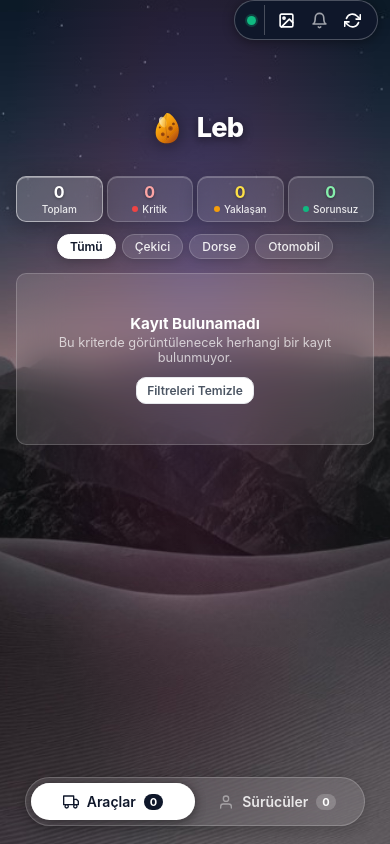
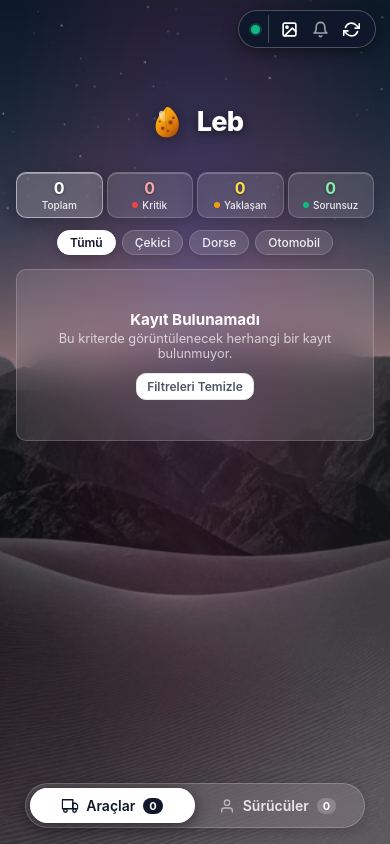
Before and after one commit to iameneskaratas/leb, a website: page index.html in a window 390 px wide. Both pictures are taken after a click on the button 286 px from the left and 20 px from the top of the page. Drawn offline with Linux system fonts and the light colour scheme; no server answers.

Commit message:
feat(v5.5.0): implement iOS Liquid Glass Bar Component rules and fix mobile capsule visibility

```diff
--- a/css/app.css
+++ b/css/app.css
@@ -1637,10 +1637,11 @@ body.theme-wallpaper .hero-title {
 
 
   /* ════════════════════════════════════════════════════════
-     MOBİL HEADER — SIFIRDAN (v5.4)
-     Header şeffaf fixed container — içindeki kapsül görünür.
-     is-scrolled HİÇ eklenmez (JS de engelliyor).
-     backdrop-filter / blur ASLA yok.
+  /* ════════════════════════════════════════════════════════
+     MOBİL HEADER — SIFIRDAN (v5.5.0)
+     Kapsül (#headerSystemBar) doğrudan bağımsız fixed elementtir.
+     Header veya parent container boyutu/scroll durumundan bağımsız
+     her zaman dikey ve yatay modda görünür kalır.
      ════════════════════════════════════════════════════════ */
 
   .leb-header,
@@ -1650,7 +1651,6 @@ body.theme-wallpaper .hero-title {
     left: 0 !important;
     right: 0 !important;
     z-index: 200 !important;
-    /* Tamamen şeffaf — arka plan yok, blur yok */
     background: transparent !important;
     background-color: transparent !important;
     border: none !important;
@@ -1658,65 +1658,65 @@ body.theme-wallpaper .hero-title {
     box-shadow: none !important;
     backdrop-filter: none !important;
     -webkit-backdrop-filter: none !important;
-    /* Safe area + buton yüksekliği kadar */
-    padding-top: env(safe-area-inset-top, 44px) !important;
-    padding-bottom: 6px !important;
-    padding-left: 12px !important;
-    padding-right: 12px !important;
+    padding: 0 !important;
+    margin: 0 !important;
+    height: 0 !important;
     pointer-events: none !important;
-    /* Sadece içerik yüksekliği kadar yer kaplar */
-    height: auto !important;
-  }
-
-  /* Tüm header içeriği gizli — yalnızca kapsül görünür */
+    overflow: visible !important;
+  }
+
   .leb-header .brand-centered,
-  .leb-header .desktop-admin-bar { display: none !important; }
+  .leb-header .desktop-admin-bar {
+    display: none !important;
+  }
 
   .leb-header-inner {
-    justify-content: flex-end !important;
+    position: static !important;
     width: 100% !important;
-  }
-
-  /* Kapsül wrapper — tıklanabilir */
+    padding: 0 !important;
+    margin: 0 !important;
+  }
+
   .leb-header .header-actions-group {
+    position: static !important;
+    pointer-events: none !important;
+  }
+
+  /* Sağ üst sistem kapsülü — doğrudan ekran koordinatlarına sabitlenir */
+  #headerSystemBar {
+    position: fixed !important;
+    top: max(10px, env(safe-area-inset-top, 10px)) !important;
+    right: max(14px, env(safe-area-inset-right, 14px)) !important;
+    z-index: 250 !important;
     pointer-events: auto !important;
-    display: flex !important;
-    align-items: center !important;
-    gap: 0 !important;
-  }
-
-  /* Kapsül — tam opak beyaz, blur yok, GPU ayrı katman */
-  #headerSystemBar {
     background: #FFFFFF !important;
     border: 1.5px solid #CBD5E1 !important;
     border-radius: 9999px !important;
-    height: 40px !important;
+    height: 38px !important;
     padding: 0 10px 0 12px !important;
     gap: 6px !important;
-    box-shadow: 0 2px 8px rgba(0,0,0,0.10) !important;
+    box-shadow: 0 4px 14px rgba(0, 0, 0, 0.1) !important;
     display: inline-flex !important;
     align-items: center !important;
-    pointer-events: auto !important;
     backdrop-filter: none !important;
     -webkit-backdrop-filter: none !important;
     filter: none !important;
     -webkit-filter: none !important;
-    transform: translate3d(0,0,0) !important;
-    -webkit-transform: translate3d(0,0,0) !important;
+    transform: translate3d(0, 0, 0) !important;
+    -webkit-transform: translate3d(0, 0, 0) !important;
     isolation: isolate !important;
   }
 
   body.theme-wallpaper #headerSystemBar {
     background: #0F172A !important;
-    border: 1.5px solid rgba(255,255,255,0.25) !important;
-    box-shadow: 0 2px 12px rgba(0,0,0,0.40) !important;
-  }
-
-
-  /* Kapsül içindeki ikonlar — kesinlikle bulanık değil */
+    border: 1.5px solid rgba(255, 255, 255, 0.25) !important;
+    box-shadow: 0 4px 16px rgba(0, 0, 0, 0.45) !important;
+  }
+
+  /* Kapsül içindeki ikonlar — kristal netliğinde */
   #headerSystemBar .leb-btn-icon {
-    width: 30px !important;
-    height: 30px !important;
+    width: 28px !important;
+    height: 28px !important;
     display: inline-flex !important;
     align-items: center !important;
     justify-content: center !important;
@@ -1784,7 +1784,6 @@ body.theme-wallpaper .hero-title {
     border-left-color: rgba(255,255,255,0.22) !important;
   }
 
-  /* Geri kalan header HTML parçaları gizli */
   .brand-centered,
   .desktop-admin-bar,
   .header-actions-group > .desktop-admin-bar { display: none !important; }
@@ -1794,35 +1793,36 @@ body.theme-wallpaper .hero-title {
     display: flex !important;
     justify-content: center !important;
     align-items: center !important;
-    margin: 2px 0 10px 0;
+    margin: 4px 0 12px 0;
   }
 
   /* ────────────────────────────────────────────────────────
      ANA İÇERİK ALANI
-     Kapsül yüksekliği kadar boşluk bırak
      ──────────────────────────────────────────────────────── */
   .leb-main {
-    padding-top: max(calc(env(safe-area-inset-top, 44px) + 58px), 102px) !important;
-    padding-bottom: max(100px, calc(80px + env(safe-area-inset-bottom))) !important;
+    padding-top: max(calc(env(safe-area-inset-top, 44px) + 52px), 94px) !important;
+    padding-bottom: max(96px, calc(76px + env(safe-area-inset-bottom))) !important;
     gap: 10px;
   }
 
   /* ════════════════════════════════════════════════════════
-     FLOATING BOTTOM DOCK — iOS LİQUID GLASS SLIDER
-     Bar hiç hareket etmez.
-     Sadece .seg-slider baloncuğu iki buton arasında kayar.
+     iOS 26+ LIQUID GLASS BAR COMPONENT SPECIFICATION
+     - Lensing over Blur: Organik refraction + vibrancy
+     - Floating & Translucent: Canlı içerik üzerinde yüzer
+     - Motion Follows Intent: Morph, stretch & spring physics
+     - No harsh dark shadows, no multi-layered nested blurs
      ════════════════════════════════════════════════════════ */
 
   .leb-segmented-wrapper {
     position: fixed !important;
-    bottom: max(18px, calc(env(safe-area-inset-bottom) + 10px)) !important;
+    bottom: max(16px, calc(env(safe-area-inset-bottom) + 8px)) !important;
     left: 0 !important;
     right: 0 !important;
     display: flex !important;
     justify-content: center !important;
-    z-index: 95 !important;
+    z-index: 120 !important;
     pointer-events: none !important;
-    padding: 0 20px !important;
+    padding: 0 16px !important;
     width: 100% !important;
   }
 
@@ -1831,109 +1831,141 @@ body.theme-wallpaper .hero-title {
     pointer-events: auto !important;
     width: 100% !important;
     max-width: 340px !important;
-    /* Cam efekti SADECE dış track'e — ikonlara dokunmuyor */
-    background: rgba(240, 242, 245, 0.82) !important;
-    backdrop-filter: blur(24px) saturate(160%) !important;
-    -webkit-backdrop-filter: blur(24px) saturate(160%) !important;
-    border: 1px solid rgba(0,0,0,0.07) !important;
-    border-radius: 999px !important;
-    padding: 5px !important;
+    /* iOS Liquid Glass Base: Squircle 24px, translucent organic highlight */
+    border-radius: 24px !important;
+    background: rgba(255, 255, 255, 0.45) !important;
+    backdrop-filter: blur(20px) saturate(1.6) !important;
+    -webkit-backdrop-filter: blur(20px) saturate(1.6) !important;
+    border: 1px solid rgba(255, 255, 255, 0.65) !important;
     box-shadow:
-      0 8px 32px rgba(0,0,0,0.12),
-      0 2px 8px rgba(0,0,0,0.06),
-      inset 0 1px 0 rgba(255,255,255,0.8) !important;
-    /* Touch olaylarını engelleme */
+      0 10px 30px rgba(0, 0, 0, 0.08),
+      inset 0 1px 1px rgba(255, 255, 255, 0.8) !important;
+    padding: 4px !important;
+    display: flex !important;
+    touch-action: pan-y !important;
+    user-select: none !important;
     -webkit-user-select: none !important;
-    user-select: none !important;
-    touch-action: pan-y !important;
-  }
-
-  /* Kayan aktif baloncuk */
+  }
+
+  /* Kayan Sıvı Cam Baloncuğu (Active Lens Pill) */
   .seg-slider {
     display: block !important;
     position: absolute !important;
-    top: 5px !important;
-    left: 5px !important;
-    /* Genişlik JS tarafından hesaplanır */
-    width: calc(50% - 5px) !important;
-    bottom: 5px !important;
-    border-radius: 999px !important;
-    background: #FFFFFF !important;
+    top: 4px !important;
+    left: 4px !important;
+    width: calc(50% - 4px) !important;
+    bottom: 4px !important;
+    border-radius: 20px !important;
+    background: rgba(255, 255, 255, 0.88) !important;
     box-shadow:
-      0 2px 12px rgba(0,0,0,0.12),
-      0 1px 4px rgba(0,0,0,0.08),
-      inset 0 1px 0 rgba(255,255,255,1) !important;
-    /* Animasyon: spring yay etkisi */
-    transition: transform 0.38s cubic-bezier(0.34, 1.56, 0.64, 1) !important;
+      0 3px 12px rgba(0, 0, 0, 0.1),
+      inset 0 1px 1px rgba(255, 255, 255, 1) !important;
+    /* Spring physics: gesture intent transition */
+    transition: transform 0.4s cubic-bezier(0.175, 0.885, 0.32, 1.275) !important;
     will-change: transform !important;
+    transform-origin: center center !important;
     pointer-events: none !important;
-    z-index: 0 !important;
-  }
-
-  /* Sürücüler sekmesi aktifken baloncuk sağa kayar */
+    z-index: 1 !important;
+  }
+
+  /* Sürücüler sekmesi aktif konumu */
   .leb-segmented-track.drivers-active .seg-slider {
     transform: translateX(100%) !important;
   }
 
-  /* Buton metinleri slider'ın üstünde */
   .leb-seg-btn {
     position: relative !important;
     z-index: 2 !important;
     flex: 1 !important;
-    border-radius: 999px !important;
-    padding: 10px 14px !important;
+    border-radius: 20px !important;
+    padding: 9px 12px !important;
     font-size: 0.875rem !important;
     font-weight: 600 !important;
     background: transparent !important;
-    color: rgba(0,0,0,0.45) !important;
-    transition: color 0.22s ease !important;
-    /* Buton kendi arka planını göstermiyor */
+    color: rgba(17, 24, 39, 0.6) !important;
+    transition: color 0.2s ease !important;
     box-shadow: none !important;
+    border: none !important;
   }
 
   .leb-seg-btn.active {
-    color: #111827 !important;
+    color: #0F172A !important;
     background: transparent !important;
     box-shadow: none !important;
   }
 
   .leb-seg-btn .seg-icon {
-    opacity: 0.55 !important;
-    transition: opacity 0.22s ease !important;
+    opacity: 0.6 !important;
+    transition: opacity 0.2s ease, transform 0.2s ease !important;
   }
 
   .leb-seg-btn.active .seg-icon {
     opacity: 1 !important;
+    transform: scale(1.05) !important;
   }
 
   .leb-counter-pill {
-    background: rgba(0,0,0,0.10) !important;
-    color: rgba(0,0,0,0.55) !important;
+    background: rgba(0, 0, 0, 0.08) !important;
+    color: rgba(17, 24, 39, 0.7) !important;
+    transition: background 0.2s ease, color 0.2s ease !important;
   }
 
   .leb-seg-btn.active .leb-counter-pill {
-    background: #111827 !important;
-    color: #fff !important;
-  }
-
-  /* Wallpaper teması */
+    background: #0F172A !important;
+    color: #FFFFFF !important;
+  }
+
+  /* Wallpaper teması Liquid Glass uyarlaması */
   body.theme-wallpaper .leb-segmented-track {
-    background: rgba(15,23,42,0.55) !important;
-    border: 1px solid rgba(255,255,255,0.18) !important;
-    box-shadow: 0 12px 40px rgba(0,0,0,0.50), inset 0 1px 0 rgba(255,255,255,0.2) !important;
+    background: rgba(15, 23, 42, 0.45) !important;
+    border: 1px solid rgba(255, 255, 255, 0.25) !important;
+    box-shadow:
+      0 12px 36px rgba(0, 0, 0, 0.5),
+      inset 0 1px 1px rgba(255, 255, 255, 0.35) !important;
   }
 
   body.theme-wallpaper .seg-slider {
-    background: rgba(255,255,255,0.22) !important;
-    box-shadow: 0 2px 12px rgba(0,0,0,0.3), inset 0 1px 0 rgba(255,255,255,0.35) !important;
-  }
-
-  body.theme-wallpaper .leb-seg-btn { color: rgba(255,255,255,0.5) !important; }
-  body.theme-wallpaper .leb-seg-btn.active { color: #fff !important; }
-  body.theme-wallpaper .leb-seg-btn .seg-icon { opacity: 0.5 !important; }
+    background: rgba(255, 255, 255, 0.25) !important;
+    box-shadow:
+      0 4px 16px rgba(0, 0, 0, 0.3),
+      inset 0 1px 1px rgba(255, 255, 255, 0.5) !important;
+  }
+
+  body.theme-wallpaper .leb-seg-btn { color: rgba(255, 255, 255, 0.65) !important; }
+  body.theme-wallpaper .leb-seg-btn.active { color: #FFFFFF !important; }
+  body.theme-wallpaper .leb-seg-btn .seg-icon { opacity: 0.65 !important; }
   body.theme-wallpaper .leb-seg-btn.active .seg-icon { opacity: 1 !important; }
-  body.theme-wallpaper .leb-counter-pill { background: rgba(255,255,255,0.15) !important; color: rgba(255,255,255,0.6) !important; }
-  body.theme-wallpaper .leb-seg-btn.active .leb-counter-pill { background: rgba(255,255,255,0.9) !important; color: #111 !important; }
+  body.theme-wallpaper .leb-counter-pill { background: rgba(255, 255, 255, 0.15) !important; color: rgba(255, 255, 255, 0.75) !important; }
+  body.theme-wallpaper .leb-seg-btn.active .leb-counter-pill { background: #FFFFFF !important; color: #0F172A !important; }
+
+  /* ────────────────────────────────────────────────────────
+     ACCESSIBILITY FALLBACKS (Mandatory by Liquid Glass Rule)
+     ──────────────────────────────────────────────────────── */
+  @media (prefers-reduced-transparency: reduce) {
+    .leb-segmented-track {
+      background: #E2E8F0 !important;
+      backdrop-filter: none !important;
+      -webkit-backdrop-filter: none !important;
+      border: 1.5px solid #94A3B8 !important;
+    }
+    .seg-slider {
+      background: #FFFFFF !important;
+      box-shadow: 0 1px 3px rgba(0, 0, 0, 0.2) !important;
+    }
+    body.theme-wallpaper .leb-segmented-track {
+      background: #0F172A !important;
+      border: 1.5px solid #475569 !important;
+    }
+    body.theme-wallpaper .seg-slider {
+      background: #334155 !important;
+    }
+  }
+
+  @media (prefers-reduced-motion: reduce) {
+    .seg-slider {
+      transition: transform 0.01ms !important;
+    }
+  }
 
 
 
--- a/js/app.js
+++ b/js/app.js
@@ -1272,20 +1272,20 @@ function setupSliderDock(switchSection) {
   const btnD   = document.getElementById('tabDrivers');
   if (!track || !slider || !btnV || !btnD) return;
 
-  // Baloncuk konumunu güncelle
+  // Liquid Glass spring animasyonu
   function updateSliderPos(section, animate) {
     slider.style.transition = animate
-      ? 'transform 0.42s cubic-bezier(0.34, 1.56, 0.64, 1)'
+      ? 'transform 0.4s cubic-bezier(0.175, 0.885, 0.32, 1.275)'
       : 'none';
-    slider.style.transform = section === 'drivers' ? 'translateX(100%)' : 'translateX(0%)';
-  }
-
-  // Başlangıç konumu (animasyonsuz)
+    slider.style.transform = section === 'drivers' ? 'translateX(100%) scale(1)' : 'translateX(0%) scale(1)';
+  }
+
+  // Başlangıç konumu
   updateSliderPos(currentSection, false);
 
   // Tab butonları class değişimini gözlemle → slider güncelle
   const observer = new MutationObserver(() => {
-    if (!isDragging) { // sadece drag yokken otomatik güncelle
+    if (!isDragging) {
       const sec = btnD.classList.contains('active') ? 'drivers' : 'vehicles';
       updateSliderPos(sec, true);
     }
@@ -1293,13 +1293,13 @@ function setupSliderDock(switchSection) {
   observer.observe(btnV, { attributes: true, attributeFilter: ['class'] });
   observer.observe(btnD, { attributes: true, attributeFilter: ['class'] });
 
-  // ── Drag state ──
+  // ── Drag & Motion Follows Intent ──
   let dragStartX   = null;
   let dragStartY   = null;
   let dragBaseSection = null;
   let isDragging   = false;
-  let isScrolling  = false; // dikey scroll mu?
-  let dirLocked    = false; // yön kilitlendikten sonra değişmez
+  let isScrolling  = false;
+  let dirLocked    = false;
 
   track.addEventListener('touchstart', (e) => {
     if (e.touches.length !== 1) return;
@@ -1320,46 +1320,58 @@ function setupSliderDock(switchSection) {
     const dx = t.clientX - dragStartX;
     const dy = t.clientY - dragStartY;
 
-    // Yön henüz kilitlenmemişse tespit et
-    if (!dirLocked && (Math.abs(dx) > 6 || Math.abs(dy) > 6)) {
+    if (!dirLocked && (Math.abs(dx) > 5 || Math.abs(dy) > 5)) {
       dirLocked = true;
-      isScrolling = Math.abs(dy) > Math.abs(dx); // dikey baskın
-    }
-
-    // Dikey scroll yapıyorsa slider'ı bırak
+      isScrolling = Math.abs(dy) > Math.abs(dx);
+    }
+
     if (isScrolling) {
       isDragging = false;
       updateSliderPos(dragBaseSection, true);
       return;
     }
 
-    // Yatay drag — slider parmakla kayar
+    // Yatay drag: Organik liquid glass esnemesi (stretch / squash)
     const baseVal  = dragBaseSection === 'vehicles' ? 0 : 1;
     const half     = track.getBoundingClientRect().width / 2;
-    const progress = Math.max(0, Math.min(1, baseVal + dx / half));
-    slider.style.transform = `translateX(${progress * 100}%)`;
+    const rawProgress = baseVal + (dx / half);
+    // Sınır aşımında elastik direnç
+    let clamped;
+    if (rawProgress < 0) {
+      clamped = rawProgress * 0.25;
+    } else if (rawProgress > 1) {
+      clamped = 1 + (rawProgress - 1) * 0.25;
+    } else {
+      clamped = rawProgress;
+    }
+
+    // Hareket yönüne doğru hafif akışkan esneme (motion follows intent)
+    const stretch = 1 + Math.min(0.06, Math.abs(dx) / (half * 4));
+    slider.style.transform = `translateX(${clamped * 100}%) scaleX(${stretch})`;
   }, { passive: true });
 
   function onEnd(e) {
-    if (!isDragging || dragStartX === null) { isDragging = false; return; }
+    if (!isDragging || dragStartX === null) {
+      isDragging = false;
+      return;
+    }
     isDragging = false;
 
     const t = e.changedTouches ? e.changedTouches[0] : null;
-    slider.style.transition = 'transform 0.42s cubic-bezier(0.34, 1.56, 0.64, 1)';
+    slider.style.transition = 'transform 0.4s cubic-bezier(0.175, 0.885, 0.32, 1.275)';
 
     if (t && !isScrolling) {
       const dx       = t.clientX - dragStartX;
       const half     = track.getBoundingClientRect().width / 2;
       const baseVal  = dragBaseSection === 'vehicles' ? 0 : 1;
-      const progress = Math.max(0, Math.min(1, baseVal + dx / half));
-
-      // Eşik: %35 — daha kolay geçiş (önceki %50 çok zordu)
-      if (progress > 0.35 && dragBaseSection === 'vehicles') {
+      const progress = baseVal + (dx / half);
+
+      // Eşik: %25 veya 25px üzerinde kaydırma intent için yeterli
+      if ((progress > 0.25 || dx > 25) && dragBaseSection === 'vehicles') {
         switchSection('drivers', 'from-right');
-      } else if (progress < 0.65 && dragBaseSection === 'drivers') {
+      } else if ((progress < 0.75 || dx < -25) && dragBaseSection === 'drivers') {
         switchSection('vehicles', 'from-left');
       } else {
-        // Snap geri
         updateSliderPos(dragBaseSection, true);
       }
     } else {
--- a/sw.js
+++ b/sw.js
@@ -1,5 +1,5 @@
-// Leb - Service Worker v5.4.0 (No mobile blur + drag-to-select dock)
-const CACHE_VERSION = 'v5.4.0';
+// Leb - Service Worker v5.5.0 (iOS Liquid Glass Bar Component + Mobile Capsule Fix)
+const CACHE_VERSION = 'v5.5.0';
 const CACHE_NAME = `leb-app-${CACHE_VERSION}`;
 
 const PRECACHE_ASSETS = [
```
Also changed, not shown: index.html (+4 -4 lines).
